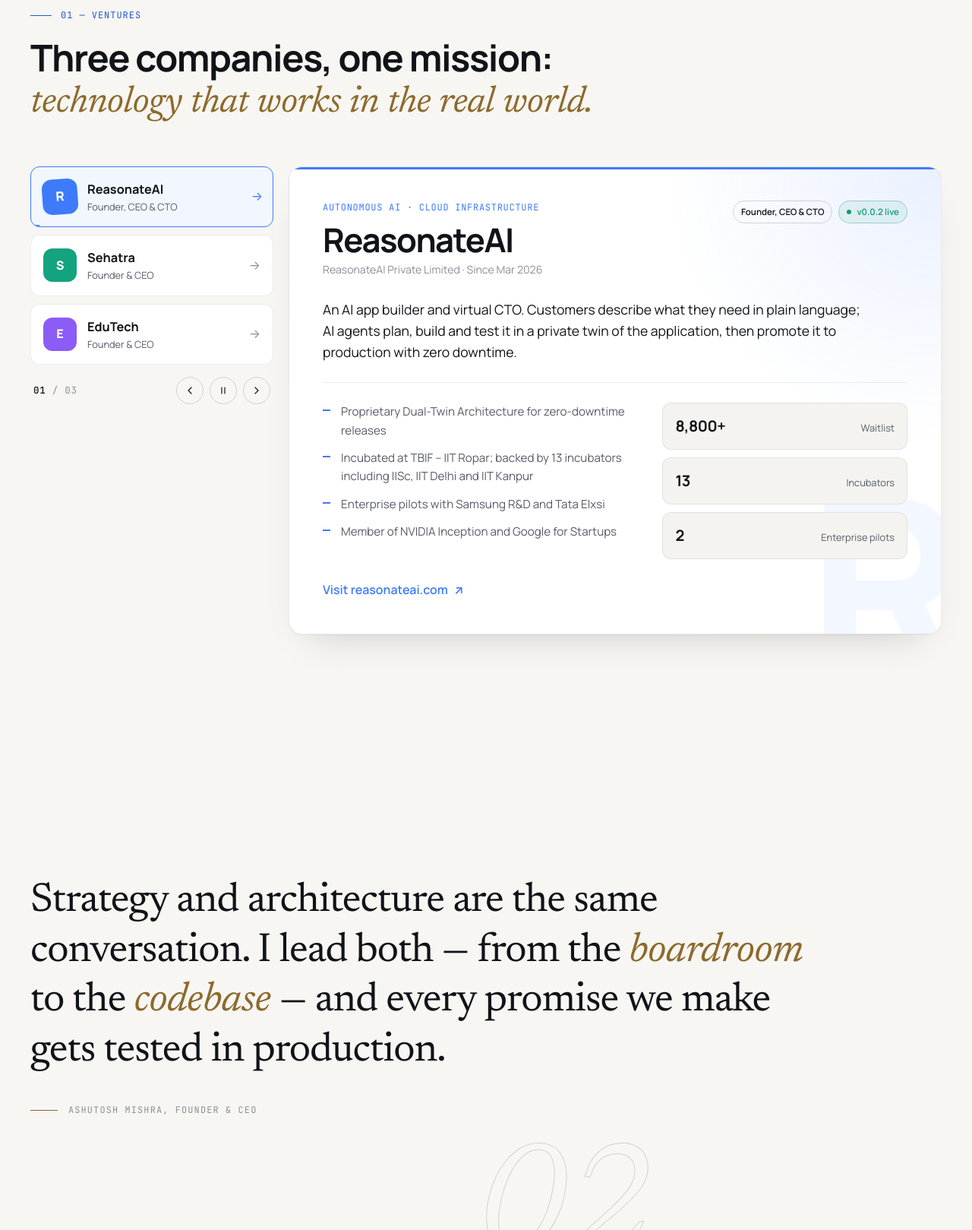
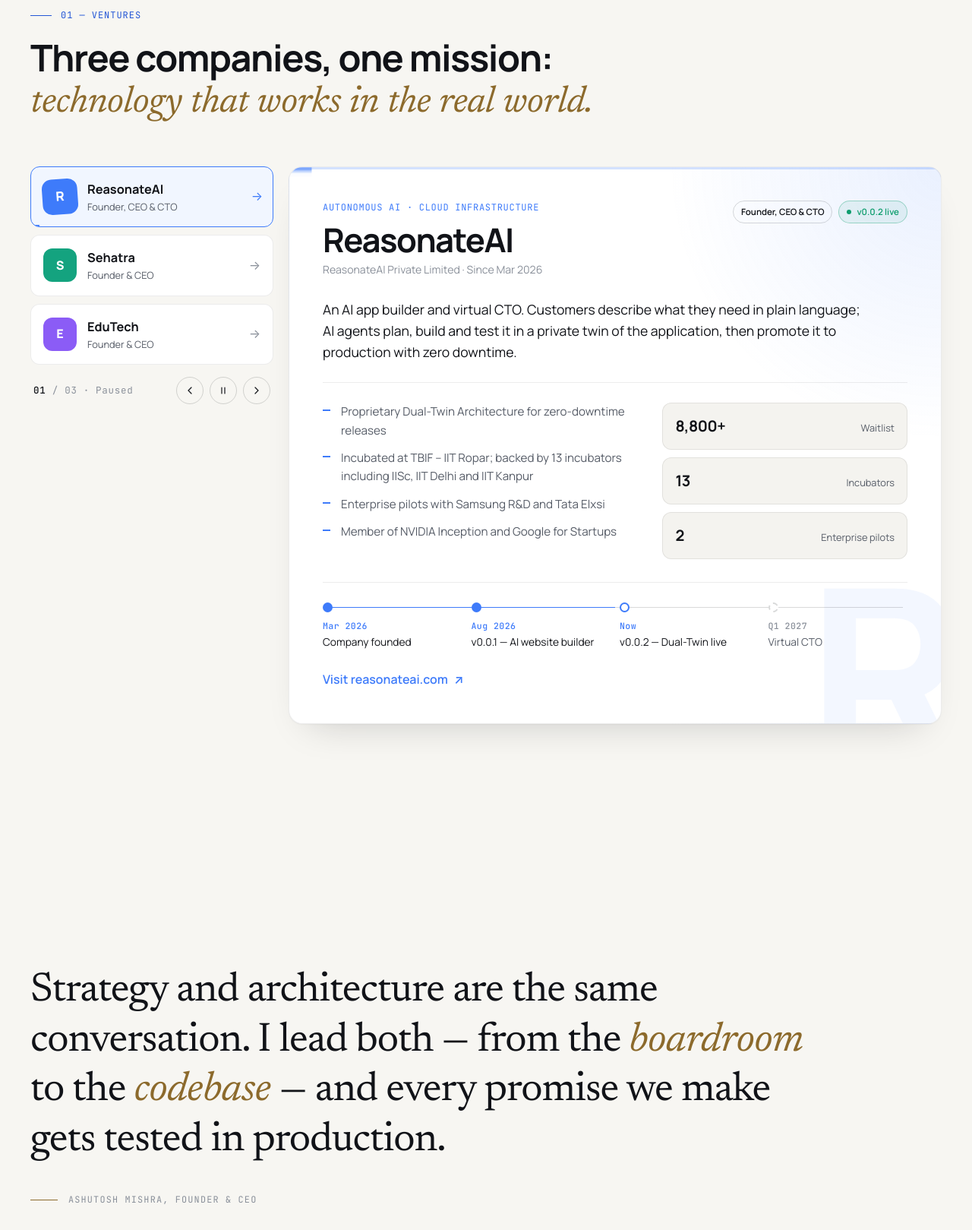
Before and after one commit to Ashutosh26-uu/Ashu-portfolio, a plain HTML site: page index.html in a window 1280 px wide. Shown: the part 1181-2800 px from the top of the page at 76% size. Drawn offline with Linux system fonts and the light colour scheme; animation ran at ten frames a second.

Commit message:
Refine the ventures showcase
Panels slide in from the direction you move, can be swiped on touch
screens, and carry a timer bar along their top edge in sync with the
tab. The counter shows when autoplay is paused. ReasonateAI gains a
milestone timeline from founding to the planned virtual CTO.

Co-Authored-By: Claude Opus 5.5 <noreply@anthropic.com>

```diff
--- a/css/style.css
+++ b/css/style.css
@@ -215,16 +215,43 @@ em { font-family: var(--serif); font-style: italic; font-weight: 400; color: var
 .vtab__arrow { margin-left: auto; color: var(--faint); transition: transform 0.25s var(--ease), color 0.25s; }
 .vtab[aria-selected="true"] .vtab__arrow { color: var(--c); transform: translateX(3px); }
 
-.vpanel { padding: clamp(28px, 4vw, 44px); position: relative; overflow: hidden; animation: panelIn 0.6s var(--ease); }
-.vpanel::before { content: ""; position: absolute; inset: 0 0 auto 0; height: 3px; background: var(--c); }
+.vpanel { padding: clamp(28px, 4vw, 44px); position: relative; overflow: hidden; animation: ventureIn 0.7s var(--ease); }
+.vpanel::before { content: ""; position: absolute; inset: 0 0 auto 0; height: 3px; background: color-mix(in srgb, var(--c) 22%, transparent); }
+.vpanel__timer { position: absolute; inset: 0 0 auto 0; z-index: 2; height: 3px; background: var(--c); transform: scaleX(0); transform-origin: left;
+  box-shadow: 0 0 12px color-mix(in srgb, var(--c) 60%, transparent); }
+.ventures.is-auto .vpanel__timer { animation: ventureTimer 7s linear forwards; }
+.ventures.is-paused .vpanel__timer { animation-play-state: paused !important; }
+.ventures:not(.is-auto) .vpanel__timer { transform: scaleX(1); animation: none; }
 .vpanel { background:
   radial-gradient(600px circle at 100% 0%, color-mix(in srgb, var(--c) 11%, transparent), transparent 60%), var(--surface); }
-.vpanel > :not(.vpanel__watermark) { position: relative; z-index: 1; }
+.vpanel > :not(.vpanel__watermark):not(.vpanel__timer) { position: relative; z-index: 1; }
 .vpanel__watermark { position: absolute; right: -0.04em; bottom: -0.26em; z-index: 0; pointer-events: none; user-select: none;
   font-size: clamp(12rem, 24vw, 22rem); font-weight: 800; line-height: 1; letter-spacing: -0.06em; color: var(--c); opacity: 0.06;
   animation: markIn 1.1s var(--ease) both; }
 @keyframes markIn { from { opacity: 0; transform: translateY(40px); } }
-@keyframes panelIn { from { opacity: 0; transform: translateY(10px); } }
+@keyframes ventureIn { from { opacity: 0; transform: translateX(var(--dx, 28px)); } }
+
+/* Paused hint next to the counter */
+.ventures__count::after { content: "· Paused"; margin-left: 8px; color: var(--faint); opacity: 0; transition: opacity 0.3s; }
+.ventures.is-auto.is-paused .ventures__count::after { opacity: 1; }
+
+/* Milestones */
+.milestones { position: relative; display: grid; grid-template-columns: repeat(4, 1fr); gap: 12px; margin-top: 30px; padding-top: 26px; border-top: 1px solid var(--line); }
+.milestones::before { content: ""; position: absolute; left: 6px; right: 6px; top: 32px; height: 1px;
+  background: linear-gradient(90deg, var(--c) 0 var(--done, 62%), var(--line-2) var(--done, 62%)); }
+.milestone { position: relative; padding-top: 22px; animation: itemIn 0.6s var(--ease) both; animation-delay: calc(0.3s + var(--i) * 0.08s); }
+.milestone__dot { position: absolute; top: 0; left: 0; width: 13px; height: 13px; border-radius: 50%; background: var(--surface); border: 2px solid var(--line-2); }
+.milestone.is-done .milestone__dot { background: var(--c); border-color: var(--c); }
+.milestone.is-now .milestone__dot { border-color: var(--c); background: var(--surface); box-shadow: 0 0 0 4px color-mix(in srgb, var(--c) 20%, transparent); animation: nowPulse 2.4s ease-out infinite; }
+.milestone.is-next .milestone__dot { border-style: dashed; }
+.milestone b { display: block; font-family: var(--mono); font-size: 0.72rem; font-weight: 500; letter-spacing: 0.04em; color: var(--c); }
+.milestone.is-next b { color: var(--faint); }
+.milestone small { display: block; margin-top: 2px; font-size: 0.86rem; color: var(--text); line-height: 1.35; }
+.milestone.is-next small { color: var(--muted); }
+@media (max-width: 560px) {
+  .milestones { grid-template-columns: 1fr 1fr; row-gap: 20px; }
+  .milestones::before { display: none; }
+}
 .vpanel__top { display: flex; justify-content: space-between; align-items: flex-start; gap: 16px; flex-wrap: wrap; }
 .vpanel__sector { font-family: var(--mono); font-size: 0.75rem; letter-spacing: 0.06em; text-transform: uppercase; color: var(--c); }
 .vpanel h3 { font-size: clamp(2rem, 3.4vw, 2.8rem); letter-spacing: -0.035em; line-height: 1.05; margin: 10px 0 6px; }
--- a/index.html
+++ b/index.html
@@ -15,7 +15,7 @@
   <link rel="preconnect" href="https://fonts.googleapis.com" />
   <link rel="preconnect" href="https://fonts.gstatic.com" crossorigin />
   <link href="https://fonts.googleapis.com/css2?family=JetBrains+Mono:wght@400;500&family=Manrope:wght@400;500;600;700;800&family=Newsreader:ital,opsz,wght@0,6..72,400;0,6..72,500;1,6..72,400&display=swap" rel="stylesheet" />
-  <link rel="stylesheet" href="css/style.css?v=22" />
+  <link rel="stylesheet" href="css/style.css?v=23" />
   <script>
     try { const t = localStorage.getItem("theme"); if (t) document.documentElement.dataset.theme = t; } catch (e) {}
     // Intro only runs with JS and full motion; the short variant is used on repeat visits in a session
@@ -305,7 +305,7 @@
     </div>
   </div>
 
-  <script src="js/data.js?v=22"></script>
-  <script src="js/main.js?v=22"></script>
+  <script src="js/data.js?v=23"></script>
+  <script src="js/main.js?v=23"></script>
 </body>
 </html>
--- a/js/data.js
+++ b/js/data.js
@@ -36,6 +36,12 @@ window.PORTFOLIO = {
         "Member of NVIDIA Inception and Google for Startups"
       ],
       metrics: [["8,800+", "Waitlist"], ["13", "Incubators"], ["2", "Enterprise pilots"]],
+      milestones: [
+        ["Mar 2026", "Company founded", "done"],
+        ["Aug 2026", "v0.0.1 — AI website builder", "done"],
+        ["Now", "v0.0.2 — Dual-Twin live", "now"],
+        ["Q1 2027", "Virtual CTO", "next"]
+      ],
       link: "https://www.reasonateai.com",
       linkLabel: "Visit reasonateai.com"
     },
--- a/js/main.js
+++ b/js/main.js
@@ -48,7 +48,9 @@
   };
 
   let current = 0;
-  const showVenture = (i) => {
+  const showVenture = (i, dir) => {
+    // Slide in from the side we are moving towards
+    dir = dir || Math.sign(i - current) || 1;
     current = i;
     const v = D.ventures[i];
     $$(".vtab", tabs).forEach((t, j) => {
@@ -61,9 +63,11 @@
     if (tabs.scrollWidth > tabs.clientWidth) tabs.scrollTo({ left: active.offsetLeft - 16, behavior: reduced ? "auto" : "smooth" });
     $("#ventureNo").textContent = String(i + 1).padStart(2, "0");
     panel.setAttribute("aria-labelledby", `tab-${v.id}`);
+    panel.style.setProperty("--dx", `${dir * 28}px`);
     panel.innerHTML = `
       <article class="card vpanel spot" style="--c:${v.color}">
         <span class="vpanel__watermark" aria-hidden="true">${esc(v.mark)}</span>
+        <span class="vpanel__timer" aria-hidden="true"></span>
         <div class="vpanel__top">
           <div>
             <p class="vpanel__sector">${esc(v.sector)}</p>
@@ -80,11 +84,13 @@
           <ul class="vpanel__list">${v.highlights.map((h, j) => `<li style="--i:${j}">${esc(h)}</li>`).join("")}</ul>
           <div class="vpanel__metrics">${v.metrics.map(([n, l], j) => `<div style="--i:${j}"><b>${esc(n)}</b><small>${esc(l)}</small></div>`).join("")}</div>
         </div>
+        ${v.milestones ? `<ol class="milestones" aria-label="Milestones" style="--done:${(Math.max(0, v.milestones.findIndex((m) => m[2] === "now")) / v.milestones.length) * 100}%">${v.milestones.map(([when, what, state], j) => `
+          <li class="milestone is-${state}" style="--i:${j}"><span class="milestone__dot"></span><b>${esc(when)}</b><small>${esc(what)}</small></li>`).join("")}</ol>` : ""}
         ${v.link ? `<a class="vpanel__link" href="${v.link}"${ext(v.link)}>${esc(v.linkLabel)} <span aria-hidden="true">↗</span></a>` : ""}
       </article>`;
     $$(".vpanel__metrics b", panel).forEach(countMetric);
   };
-  const step = (dir) => showVenture((current + dir + D.ventures.length) % D.ventures.length);
+  const step = (dir) => showVenture((current + dir + D.ventures.length) % D.ventures.length, dir);
   showVenture(0);
 
   // Autoplay: the active tab's progress bar is the timer; it pauses on hover,
@@ -109,6 +115,16 @@
   autoBtn.addEventListener("click", () => { userPaused = !userPaused; if (!userPaused) showVenture(current); syncAuto(); });
   $("#venturePrev").addEventListener("click", () => step(-1));
   $("#ventureNext").addEventListener("click", () => step(1));
+
+  // Swipe between ventures on touch screens
+  let touchX = null, touchY = null;
+  panel.addEventListener("touchstart", (e) => { touchX = e.touches[0].clientX; touchY = e.touches[0].clientY; }, { passive: true });
+  panel.addEventListener("touchend", (e) => {
+    if (touchX === null) return;
+    const dx = e.changedTouches[0].clientX - touchX, dy = e.changedTouches[0].clientY - touchY;
+    if (Math.abs(dx) > 50 && Math.abs(dx) > Math.abs(dy) * 1.5) step(dx < 0 ? 1 : -1);
+    touchX = touchY = null;
+  }, { passive: true });
   syncAuto();
 
   tabs.addEventListener("click", (e) => { const t = e.target.closest(".vtab"); if (t) showVenture(+t.dataset.i); });
```
